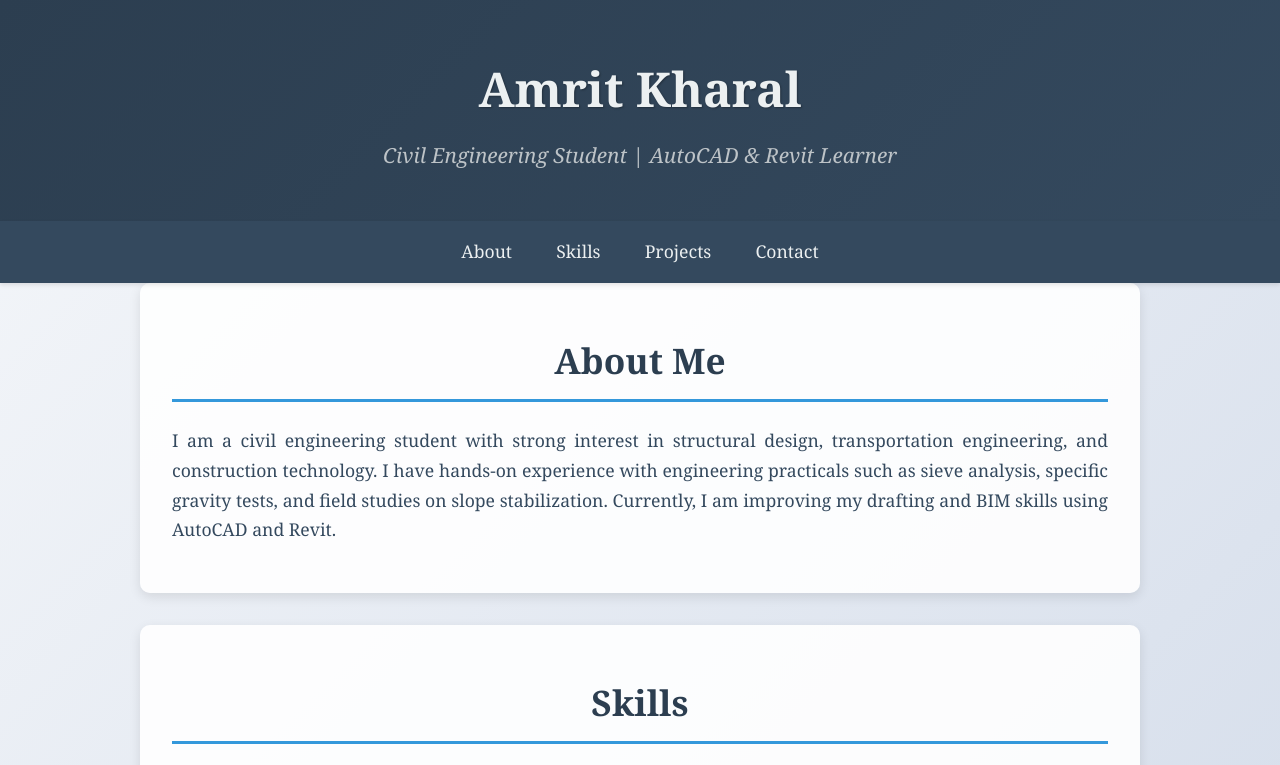
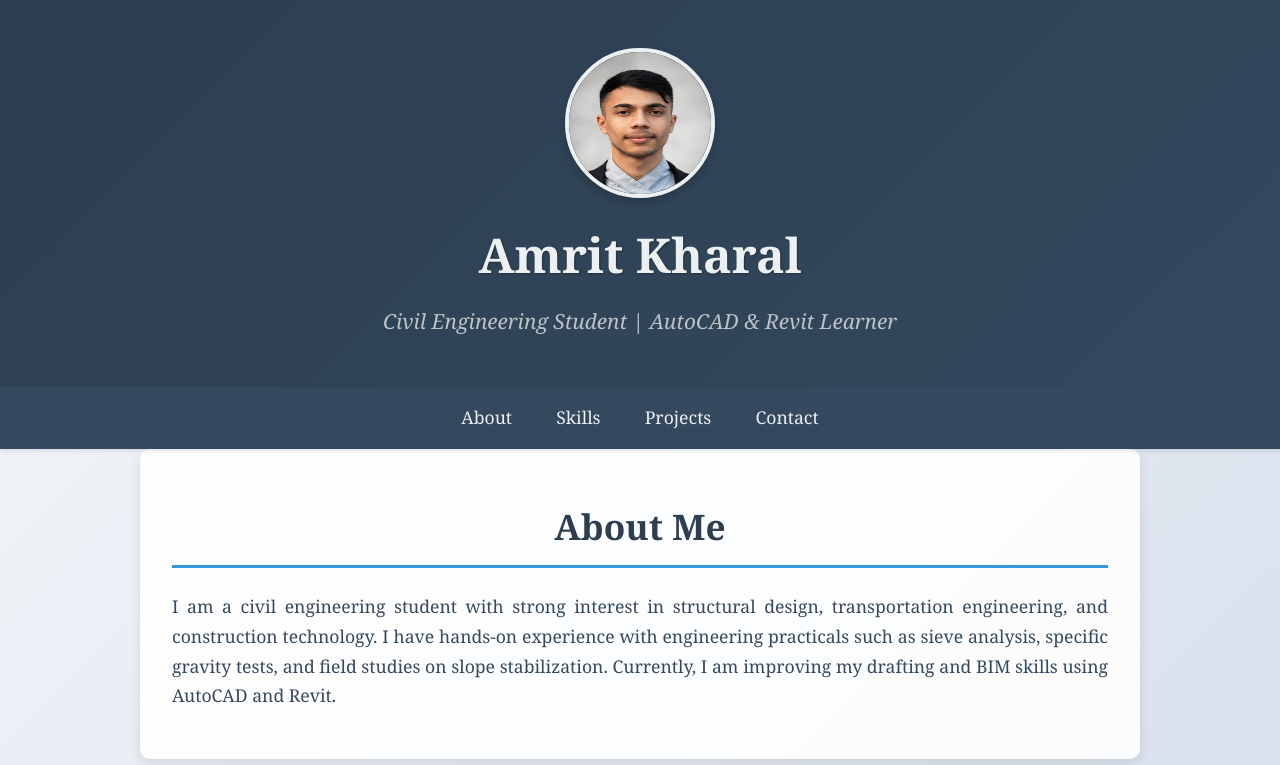
Before and after one commit to amritkharal/my-portfolio, a plain HTML site: page index.html in a window 1280 px wide. Shown: the top 765 px of the page. Drawn offline with Linux system fonts and the light colour scheme.

Commit message:
"update"

```diff
--- a/index.html
+++ b/index.html
@@ -154,8 +154,11 @@
 <body>
 
   <header>
-    <h1>Amrit Kharal</h1>
-    <p>Civil Engineering Student | AutoCAD & Revit Learner</p>
+    <div style="display: flex; align-items: center; justify-content: center; flex-direction: column;">
+      <img src="my_photo.png" alt="Amrit Kharal" style="width: 150px; height: 150px; border-radius: 50%; margin-bottom: 1rem; border: 4px solid #ecf0f1; box-shadow: 0 4px 8px rgba(0,0,0,0.2);">
+      <h1>Amrit Kharal</h1>
+      <p>Civil Engineering Student | AutoCAD & Revit Learner</p>
+    </div>
   </header>
 
   <nav>
```
Also changed, not shown: my_photo.png (added).
